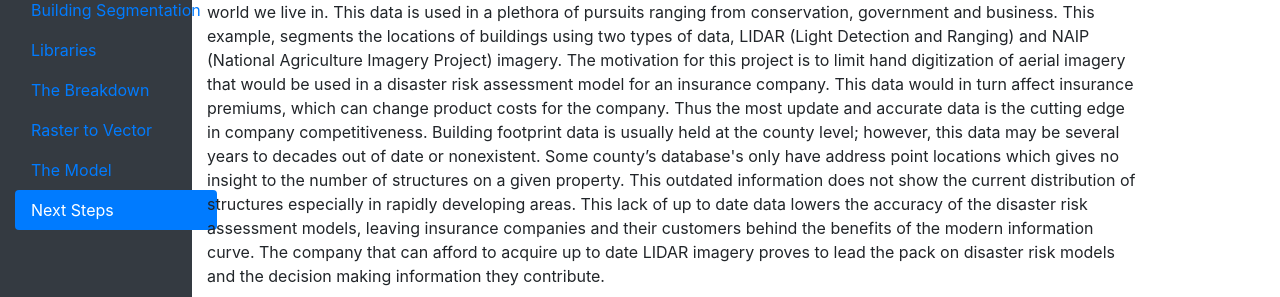
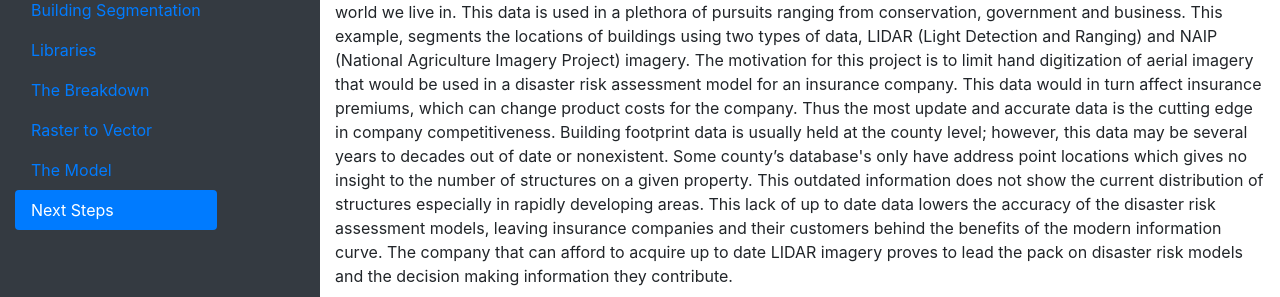
Before and after one commit to clarype/Building-Segmentation, a plain HTML site: page index.html in a window 1280 px wide. Shown: the part 142-439 px from the top of the page. Drawn offline with nearby package versions, Linux system fonts and the light colour scheme.

Commit message:
Update index.html

```diff
--- a/index.html
+++ b/index.html
@@ -23,7 +23,7 @@
         }
         .col-sm-3{
             background-color: #343a41;
-            max-width: 15%;
+
         }
         .navbar-dark .navbar-brand{
             color: #1477ff
```
